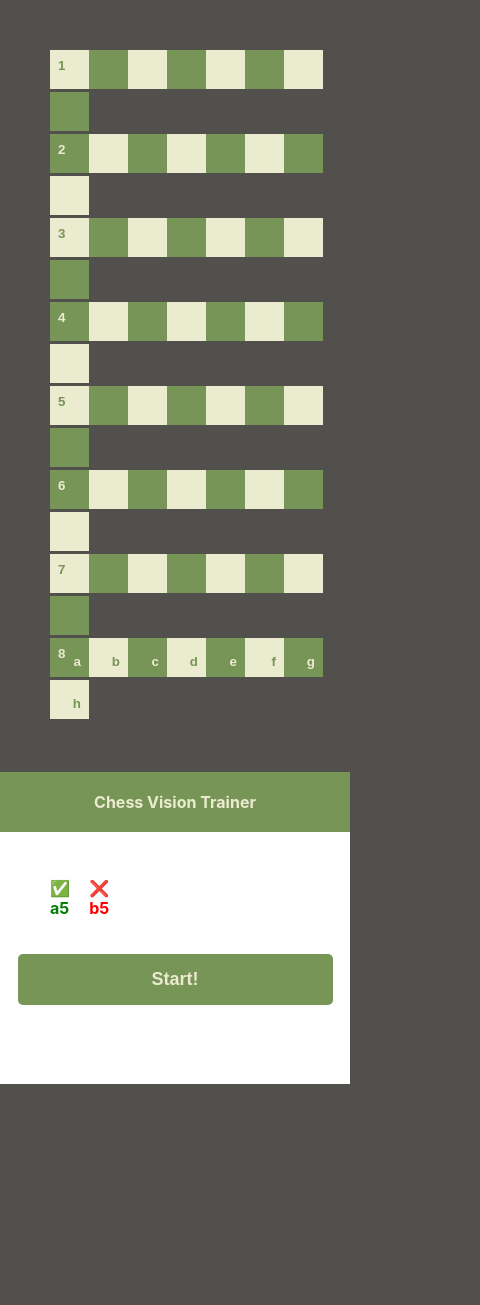
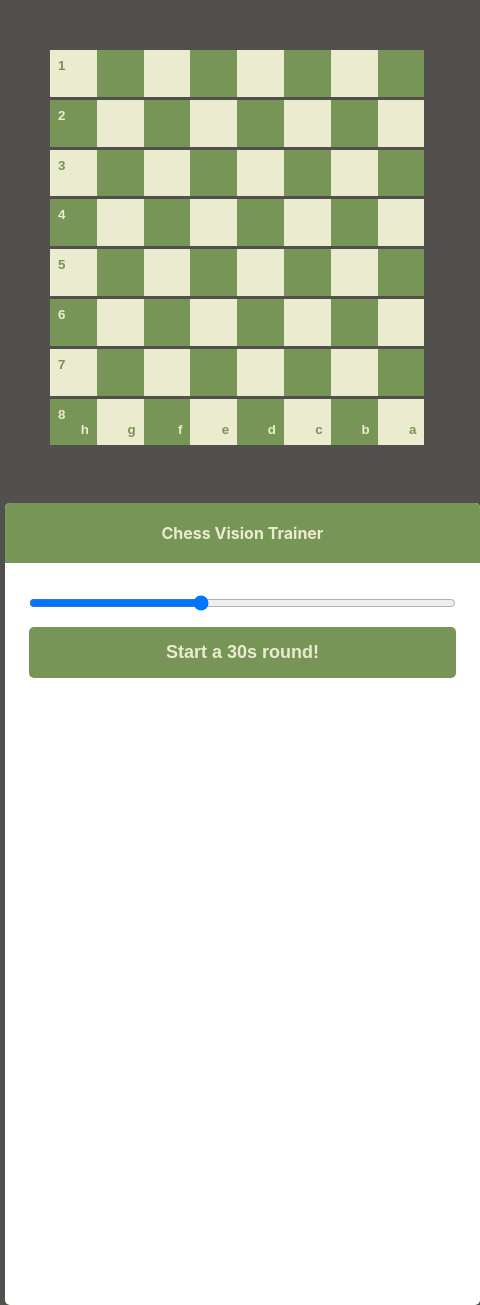
Before and after one commit to patrickshox/blindfold-chess-trainer, a React (Create React App) app: page / in a window 390 px wide. Shown: the whole page, 480 px wide, since content can reach past the window. Before the commit the page ends 1084 px from the top, so only its background shows below. Built offline with nearby package versions, Linux system fonts and the light colour scheme.

Commit message:
The game is playable now, but doesn't let you select black/white and doesn't calculate score or save previous scores.

```diff
--- a/src/index.css
+++ b/src/index.css
@@ -13,6 +13,13 @@ body {
   background-color: rgb(81, 80, 77);
 }
 
+#container {
+  height: 100vh;
+  display: block;
+  margin-left: auto;
+  margin-right: auto;
+}
+
 #game {
   padding: 50px;
   display: inline-block;
@@ -21,8 +28,8 @@ body {
 
 /* Board Styles */
 .square {
-  width: min(90px, 10vw, 10vh);
-  height: min(90px, 10vw, 10vh);
+  width: min(90px, 12vw, 12vh);
+  height: min(90px, 12vw, 12vh);
   background-color: var(--white-color);
   position: relative;
   border: none;
@@ -92,10 +99,23 @@ body {
   display: inline-block;
   height: 100%;
   background-color: white;
-  height: calc(8 * min(90px, 10vw, 10vh));
-  width: 350px;
+  height:95vh;
+  width: calc(95vw - 9 * min(90px, 12vw, 12vh));
   vertical-align: middle;
   overflow-y: scroll;
+  border-radius: 5px;
+  margin-top: 1%;
+  margin-left: 1%;
+}
+
+@media screen and (max-width: 1200px) {
+
+  #container {
+    width: calc(8 * min(90px, 12vw, 12vh) + 101px);
+  }
+  .sidebar {
+    width: 100%;
+  }
 }
 
 #sidebar-header {
@@ -143,6 +163,13 @@ li.incorrect:before {
   bottom: 20px;
 }
 
+.slider {
+  display: block;
+  margin-left: auto;
+  margin-right: auto;
+  width: 90%;
+}
+
 button#start {
   display: block;
   margin-left: auto;
--- a/src/index.tsx
+++ b/src/index.tsx
@@ -1,13 +1,13 @@
 import React from 'react';
 import {createRoot} from "react-dom/client"
 import './index.css';
-import { SquareProps, GameState, ControlsProps, PromptProps } from './types.js';
+import { SquareProps, GameState, ControlsProps, PromptProps, BoardProps, Result, History } from './types.js';
 
 class Square extends React.Component<SquareProps, {}> {
 
   render() {
     return (
-      <button className = "square">
+      <button className = "square" onClick = {() => this.props.onSelection([this.props.col, this.props.row])}>
         <div className = "row-label">{this.props.row}</div>
         <div className = "col-label">{numberToLetter(this.props.col)}</div>
       </button>
@@ -15,34 +15,31 @@ class Square extends React.Component<SquareProps, {}> {
   }
 }
 
-class Board extends React.Component<{}, {}> {
+class Board extends React.Component<BoardProps, {}> {
+
+
   renderRow(r: number) {
+    var nums = [1, 2, 3, 4, 5, 6, 7, 8]
+    if (this.props.perspective == "black") {
+      nums = nums.reverse()
+    }
+
     return (
       <div className = "row">
-        <Square row = {r} col = {1}/>
-        <Square row = {r} col = {2}/>
-        <Square row = {r} col = {3}/>
-        <Square row = {r} col = {4}/>
-        <Square row = {r} col = {5}/>
-        <Square row = {r} col = {6}/>
-        <Square row = {r} col = {7}/>
-        <Square row = {r} col = {8}/>
+        {nums.map(c => <Square row = {r} col = {c} onSelection = {this.props.onSelection}/>)}
       </div>
     )
   }
 
+  render() {
+    var nums = [1, 2, 3, 4, 5, 6, 7, 8]
+    if (this.props.perspective == "white") {
+      nums = nums.reverse()
+    }
 
-  render() {
     return (
       <div id = "board">
-        {this.renderRow(1)}
-        {this.renderRow(2)}
-        {this.renderRow(3)}
-        {this.renderRow(4)}
-        {this.renderRow(5)}
-        {this.renderRow(6)}
-        {this.renderRow(7)}
-        {this.renderRow(8)}
+        {nums.map(r => this.renderRow(r))}
       </div>
     )
   }
@@ -53,7 +50,6 @@ class Prompt extends React.Component<PromptProps, {}> {
     if (!coords) {
       return ""
     } else {
-      console.log(coords)
       return numberToLetter(coords[0]) + coords[1].toString()
     }
   }
@@ -66,16 +62,22 @@ class Prompt extends React.Component<PromptProps, {}> {
 }
 
 class Controls extends React.Component<ControlsProps, {}> {
+
   render() {
+    const history = this.props.history.map((res, i) => {
+      return (
+        <li key = {i} className = {res.correct ? "correct": "incorrect"}>{squareToName(res.prompt)}</li>
+      )
+    })
+
+
     return(
       <div className='sidebar'>
         <h1 id="sidebar-header"> Chess Vision Trainer </h1>
         <div id="timer">{this.props.secondsLeft}</div>
-        <ul id = "streak">
-          <li className = "correct">a5</li>
-          <li className = "incorrect">b5</li>
-        </ul>
-        <button id="start" onClick = {this.props.startGame}>Start!</button>
+        <input type="range" min="10" max="60" className="slider" id="myRange" value = {this.props.roundLength} step="5" onChange={(e) => this.props.roundLengthChanged(parseInt(e.target.value))}></input>
+        <ul id = "streak"> {history} </ul>
+        <button id="start" onClick = {this.props.startGame}>Start a {this.props.roundLength}s round!</button>
       </div>
     )
   }
@@ -90,7 +92,10 @@ class Game extends React.Component<{}, GameState> {
       isPlaying: false,
       secondsLeft: null,
       prompt: null,
-      intervalId: null
+      intervalId: null,
+      history: [],
+      roundLength: 30,
+      perspective: "black"
     }
   }
 
@@ -103,8 +108,8 @@ class Game extends React.Component<{}, GameState> {
     let i = window.setInterval(this.updateGame, 1000)
     this.setState({
       isPlaying: true,
-      secondsLeft: 5,
-      prompt: [Math.round(Math.random()*7+1), Math.round(Math.random()*7+1)],
+      secondsLeft: this.state.roundLength,
+      prompt: getRandomSquare(),
       intervalId: i
     })
   }
@@ -135,7 +140,39 @@ class Game extends React.Component<{}, GameState> {
       isPlaying: false,
       secondsLeft: null,
       prompt: null,
-      intervalId: null
+      intervalId: null,
+      history: []
+    })
+  }
+
+  selectionMade = (selection: [number, number]) => {
+    if (!this.state.isPlaying) {
+      return
+    }
+
+    let newestResult: Result = {
+      prompt: this.state.prompt,
+      correct: selection.toString() === (this.state.prompt)?.toString()
+    }
+
+    var history: History = this.state.history.slice()
+    history.push(newestResult)
+    this.setState({
+      history: history
+    })
+
+    this.changePrompt()
+  }
+
+  changePrompt = () => {
+    this.setState({
+      prompt: getRandomSquare()
+    })
+  }
+
+  roundLengthChanged = (n: number) => {
+    this.setState({
+      roundLength: n
     })
   }
 
@@ -143,10 +180,10 @@ class Game extends React.Component<{}, GameState> {
     return (
       <div id = "container">
         <div id="game">
-          <Board />
+          <Board onSelection={this.selectionMade} perspective = {this.state.perspective} />
           <Prompt prompt = {this.state.prompt} />
         </div>
-        <Controls startGame={this.startGame} secondsLeft={this.state.secondsLeft}/>
+        <Controls startGame={this.startGame} secondsLeft={this.state.secondsLeft} history={this.state.history} roundLength = {this.state.roundLength} roundLengthChanged = {this.roundLengthChanged} />
       </div>
     )
   }
@@ -157,8 +194,18 @@ if (!rootElement) throw new Error('Failed to find the root element');
 const root = createRoot(rootElement);
 root.render(<Game />);
 
-function numberToLetter(c: number){
-  // this function maps 1 -> a, 2->b, etc.
+function numberToLetter(c: number): string {
   const colNames = ["a", "b", "c", "d", "e", "f", "g", "h"]
   return colNames[c-1]
 }
+
+function getRandomSquare(): [number, number] {
+  return [Math.round(Math.random()*7+1), Math.round(Math.random()*7+1)]
+}
+
+function squareToName(square: [number, number] | null): string {
+  if (!square) {
+    return ""
+  }
+  return numberToLetter(square[0]) + square[1]
+}
```
Also changed, not shown: src/types.ts (+23 -4 lines).
